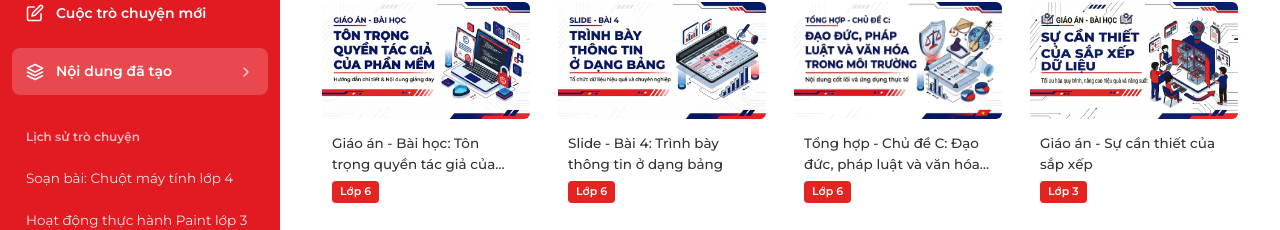
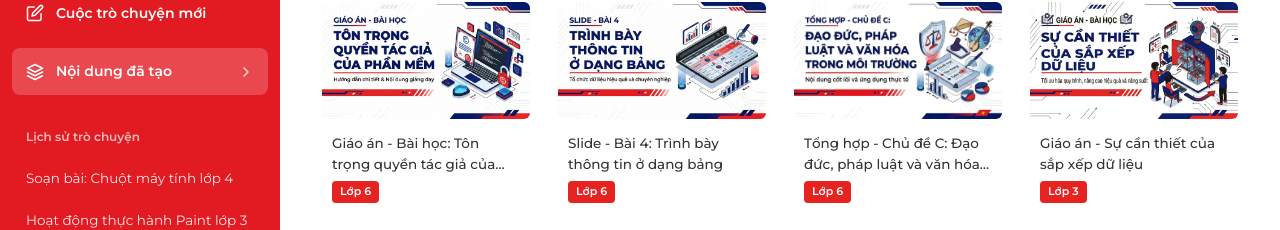
Before and after one commit to KaitoDeus/TELI_Viettel, a React (Vite) app in the folder teli_viettel/: page /library in a window 1280 px wide. Shown: the part 94-324 px from the top of the page. Built offline with nearby package versions, Linux system fonts and the light colour scheme.

Commit message:
Fix data courses

```diff
--- a/teli_viettel/src/data/courses.ts
+++ b/teli_viettel/src/data/courses.ts
@@ -26,13 +26,13 @@ export const COURSES_DATA: ICourse[] = [
   },
   {
     id: '3',
-    title: 'Tổng hợp - Chủ đề C: Đạo đức, pháp luật và văn hóa trong môi...',
+    title: 'Tổng hợp - Chủ đề C: Đạo đức, pháp luật và văn hóa trong môi trường',
     grade: 'Lớp 6',
     image: lop6_2,
   },
   {
     id: '4',
-    title: 'Giáo án - Sự cần thiết của sắp xếp',
+    title: 'Giáo án - Sự cần thiết của sắp xếp dữ liệu',
     grade: 'Lớp 3',
     image: lop3,
   },
```
Also changed, not shown: 1 other file (tests, documents, lock files or other folders).
